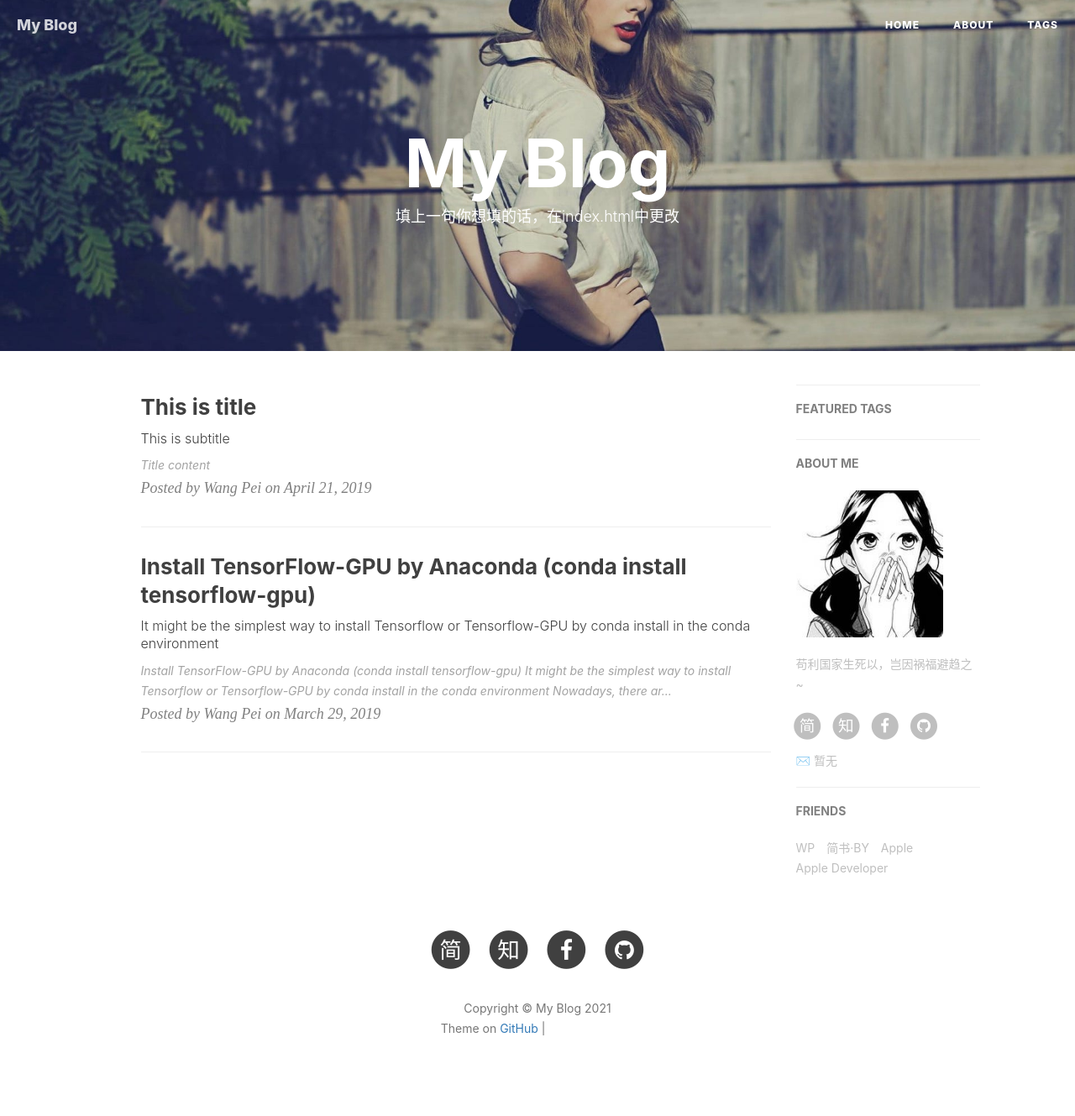
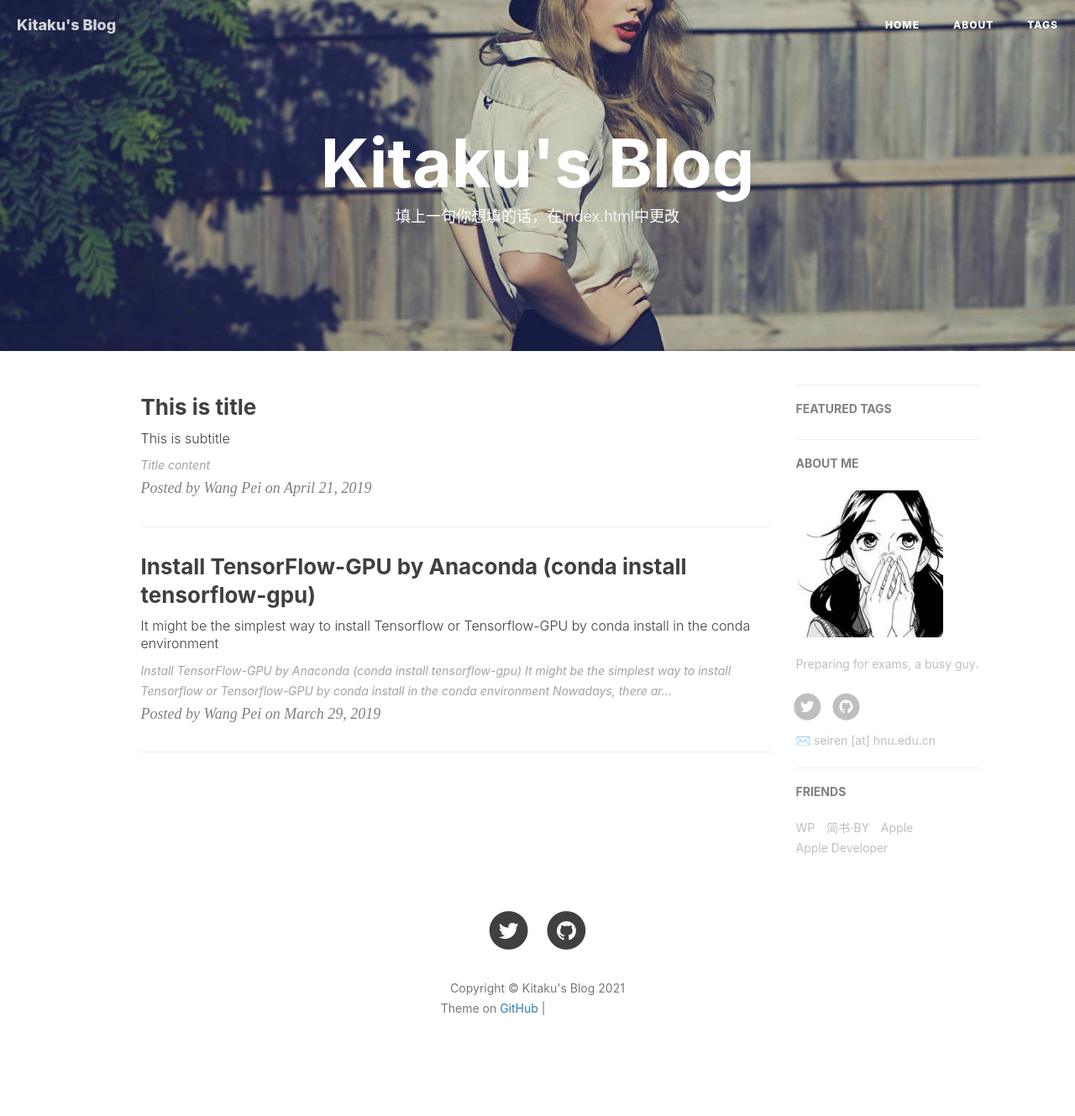
Before and after one commit to Kitaku-Q/Kitaku-Q.github.io, a Jekyll site: the page built from index.html, in a window 1280 px wide. Shown: the whole page at 84% size. Built offline with Jekyll 4.4.1, drawn with Linux system fonts in a browser that asks for light colours; nearby versions of some CDN libraries; the list of posts is cut into pages by our own code; comment, search, counter and statistics services are not loaded; after the commit the page ends 1305 px from its top, so only the background shows below that; grey boxes are pictures that could not be loaded.

Commit message:
Update _config.yml

```diff
--- a/_config.yml
+++ b/_config.yml
@@ -1,17 +1,17 @@
 # Site settings
-title: My Blog
-SEOTitle: 我的博客 | My Blog
+title: Kitaku's Blog
+SEOTitle: きたくのブログ | Kitaku's Blog
 header-img: img/post-bg-desk.jpg
-email: 暂无
-description: "写一句你想写的话"
-keyword: "我的博客"
-url: "http://name.github.io"          # your host, for absolute URL
+email: seiren [at] hnu.edu.cn
+description: "楽しい"
+keyword: "My blog"
+url: "https://kitaku-q.github.io"          # your host, for absolute URL
 baseurl: ""      # for example, '/blog' if your blog hosted on 'host/blog'
-github_repo: "https://github.com/name/name.github.io.git" # you code repository
+github_repo: "https://github.com/kitaku-q" # you code repository
 
 # Sidebar settings
 sidebar: true                           # whether or not using Sidebar.
-sidebar-about-description: "苟利国家生死以，岂因祸福避趋之~"
+sidebar-about-description: "Preparing for exams, a busy guy."
 sidebar-avatar: /img/avatar_binggan.jpg      # use absolute URL, seeing it's used in both `/` and `/about/`
 
 
@@ -19,11 +19,8 @@ sidebar-avatar: /img/avatar_binggan.jpg      # use absolute URL, seeing it's use
 # SNS settings
 RSS: false
 # weibo_username:     暂无
-zhihu_username:     暂无
-github_username:    暂无
-facebook_username:  暂无
-jianshu_username:   暂无
-#twitter_username:   暂无
+github_username:    Kitaku-Q
+twitter_username:   realKitaku_Q
 
 
 
```
